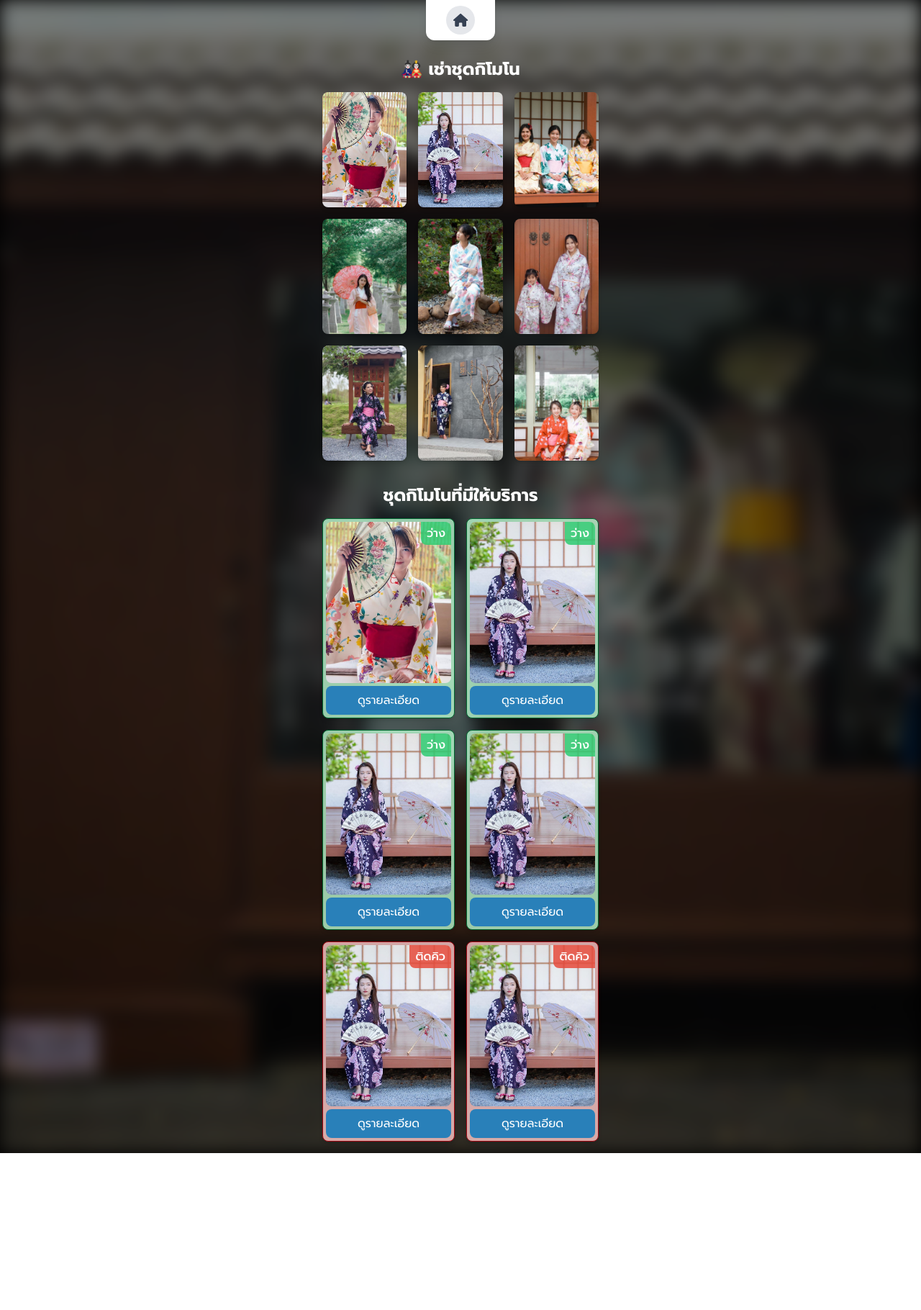
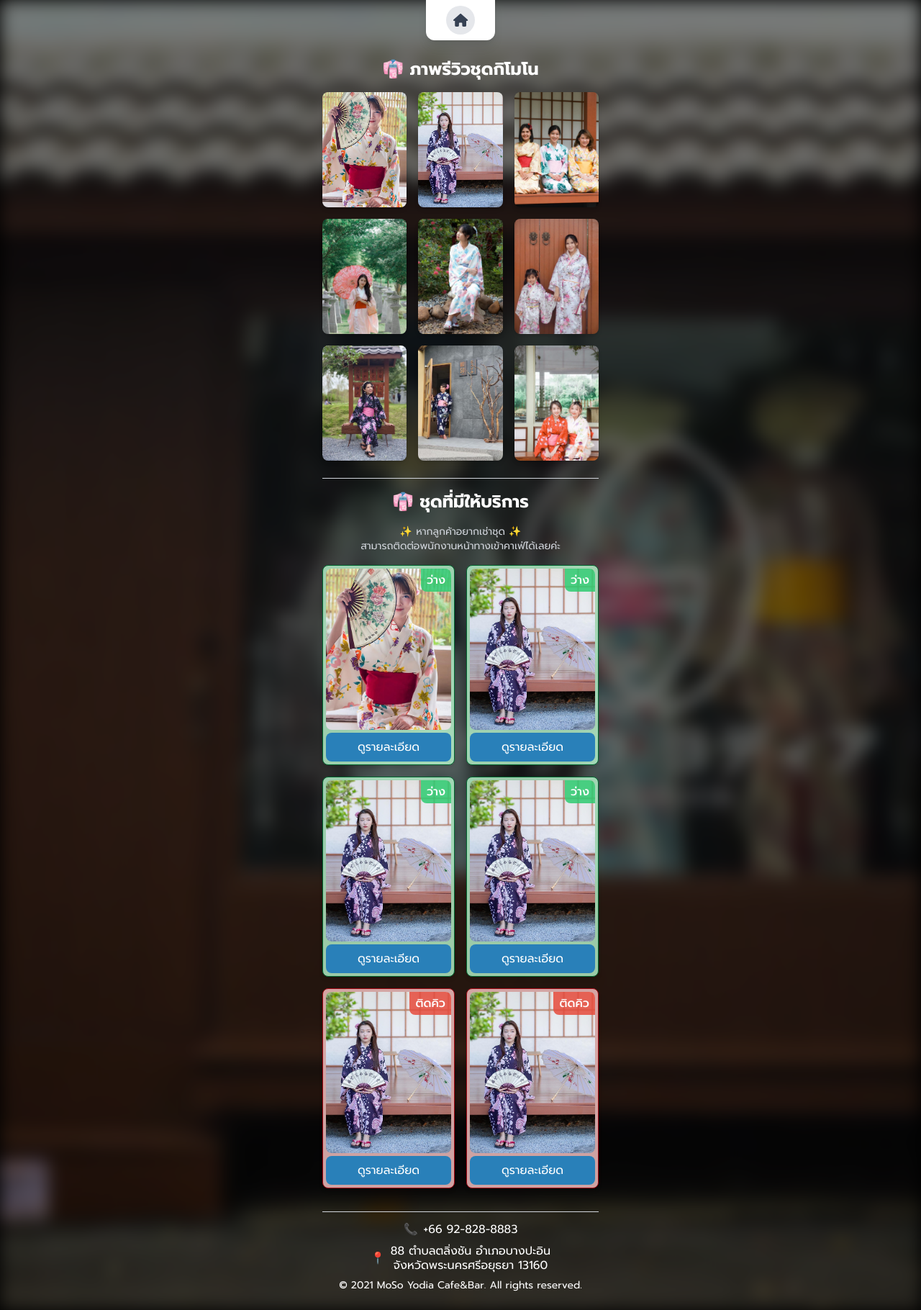
Before and after one commit to Chirawattt/mosoyodia-costume-rental, a React (Vite) app: page /kimono in a window 1280 px wide. Shown: the whole page at 72% size. Before the commit the page ends 1602 px from the top, so only its background shows below. Built offline with nearby package versions, Linux system fonts and the light colour scheme.

Commit message:
[Added] - draggable attribute to Review Component [Update] - Footer Component into Home Component and Kimono Component

```diff
--- a/src/assets/data/kimono.js
+++ b/src/assets/data/kimono.js
@@ -24,6 +24,9 @@ export const kimonoItems = [
       "/img/kimono/kimonoReview1.png",
       "/img/kimono/kimonoReview2.png",
       "/img/kimono/kimonoReview3.png",
+      "/img/kimono/kimonoReview4.png",
+      "/img/kimono/kimonoReview5.png",
+      "/img/kimono/kimonoReview6.png",
     ],
   },
   {
--- /dev/null
+++ b/src/components/Footer.jsx
@@ -0,0 +1,25 @@
+const Footer = () => {
+  return (
+    <>
+      {/* ที่อยู่และเบอร์โทร - Always at the Bottom */}
+      <div className="w-full px-4 pb-2 text-center text-white font-[Prompt] z-10 pt-3">
+        <p className="flex items-center justify-center space-x-2 mb-2">
+          <span>📞</span> <span>+66 92-828-8883</span>
+        </p>
+        <p className="flex items-center justify-center space-x-2 leading-tight">
+          <span>📍</span>
+          <span>
+            88 ตำบลตลิ่งชัน อำเภอบางปะอิน
+            <br />
+            จังหวัดพระนครศรีอยุธยา 13160
+          </span>
+        </p>
+        <p className="mt-2 text-sm">
+          © 2021 MoSo Yodia Cafe&Bar. All rights reserved.
+        </p>
+      </div>
+    </>
+  );
+};
+
+export default Footer;
--- /dev/null
+++ b/src/components/ImagePreviewModal.jsx
@@ -0,0 +1,23 @@
+const ImagePreviewModal = ({ image, onClose }) => {
+  if (!image) return null; // ถ้าไม่มีรูปภาพให้ไม่แสดงอะไรเลย
+
+  return (
+    <div
+      className="fixed inset-0 flex flex-col items-center justify-center bg-black/80 z-50"
+      onClick={onClose}
+    >
+      <img
+        src={image}
+        alt="Preview Product"
+        className="max-w-full max-h-full rounded-lg shadow-lg"
+        draggable={false}
+      />
+      {/* คำอธิบายกดที่รูปอีกครั้งเพื่อปิดหน้าต่างนี้ */}
+      <p className=" text-white text-sm bg-black/50 p-1 rounded-lg cursor-pointer mt-5">
+        กดที่รูปเพื่อปิดหน้าต่างนี้
+      </p>
+    </div>
+  );
+};
+
+export default ImagePreviewModal;
--- a/src/components/ProductDetailModal.jsx
+++ b/src/components/ProductDetailModal.jsx
@@ -1,17 +1,33 @@
+import { useState } from "react";
 import { FontAwesomeIcon } from "@fortawesome/react-fontawesome";
 import { faTimes } from "@fortawesome/free-solid-svg-icons";
+import ImagePreviewModal from "./ImagePreviewModal";
 
 const ProductDetailModal = ({ product, onClose }) => {
+  const [previewImage, setPreviewImage] = useState(null);
+
   if (!product) return null; // ถ้าไม่มีสินค้าให้แสดง Modal ไม่ต้องแสดงอะไรเลย
 
   return (
-    <div className="fixed inset-0 flex items-center justify-center bg-black/80 z-50 p-4">
-      <div className="bg-white p-3 rounded-lg max-w-lg w-full shadow-lg relative text-left">
+    <>
+      <div
+        className="fixed inset-0 flex items-center justify-center bg-black/80 z-50 p-4 min-h-dvh "
+        onClick={onClose}
+      >
+        <div
+          className="bg-white p-3 rounded-lg max-w-lg w-full shadow-lg relative text-left max-h-[82vh] overflow-auto"
+          style={{
+            scrollbarWidth: "thin",
+            scrollbarColor: "#b0b0b0 transparent",
+          }}
+          onClick={(e) => e.stopPropagation()}
+        >
           {/* รูปภาพสินค้า */}
           <img
             src={product.image}
             alt={product.name}
-          className="w-full h-64 object-cover rounded-md mb-4"
+            className="w-full h-64 object-cover rounded-md mb-4 cursor-pointer"
+            onClick={() => setPreviewImage(product.image)}
           />
 
           {/* รายละเอียดสินค้า */}
@@ -68,15 +84,19 @@ const ProductDetailModal = ({ product, onClose }) => {
               <h3 className="text-lg font-semibold text-gray-700">
                 🔥 รีวิวจากลูกค้า:
               </h3>
-            <div className="grid grid-cols-3 gap-2 mt-2">
+              <div className="overflow-hidden relative mt-2">
+                <div className="flex overflow-x-auto gap-2 scrollbar-hide">
                   {product.reviewImages.map((img, index) => (
                     <img
                       key={index}
                       src={img}
                       alt={`Customer Review ${index + 1}`}
-                  className="w-full h-20 object-cover rounded-md shadow-md"
+                      className="w-24 h-24 object-cover rounded-md shadow-md shrink-0"
+                      onClick={() => setPreviewImage(img)}
+                      draggable={false}
                     />
                   ))}
+                </div>
               </div>
             </div>
           )}
@@ -90,6 +110,13 @@ const ProductDetailModal = ({ product, onClose }) => {
           </button>
         </div>
       </div>
+
+      {/* สำหรับแสดงรูปภาพใหญ่ให้เต็มจอ */}
+      <ImagePreviewModal
+        image={previewImage}
+        onClose={() => setPreviewImage(null)}
+      />
+    </>
   );
 };
 
--- a/src/components/ReviewImageModal.jsx
+++ b/src/components/ReviewImageModal.jsx
@@ -57,6 +57,7 @@ const ReviewImageModal = ({
         }`}
         alt="Preview"
         draggable="false"
+        onClick={(e) => e.stopPropagation()} // ป้องกันการปิด Modal ขณะกดที่รูป
       />
 
       {/* ปุ่มถัดไป */}
--- a/src/components/Reviews.jsx
+++ b/src/components/Reviews.jsx
@@ -6,6 +6,7 @@ export default function Reviews({ src, alt, setSelectedIndex, index }) {
         alt={alt}
         className="w-full h-40 object-cover rounded-lg cursor-pointer shadow-md hover:shadow-xl hover:scale-120 transition-transform duration-300"
         onClick={() => setSelectedIndex(index)}
+        draggable="false"
       />
     </>
   );
--- a/src/pages/Home.jsx
+++ b/src/pages/Home.jsx
@@ -1,13 +1,15 @@
+import Footer from "../components/Footer";
+
 const Home = () => {
   const homeBtnDatas = [
-    { text: "🎎 เช่าชุดกิโมโน", href: "/kimono", color: "#e74c3c" },
-    { text: "👘 เช่าชุดยูกาตะ", href: "/yukata", color: "#278fd4" },
+    { text: "👘 เช่าชุดกิโมโน", href: "/kimono", color: "#e74c3c" },
+    { text: "🎎 เช่าชุดยูกาตะ", href: "/yukata", color: "#278fd4" },
     { text: "🎭 เช่าชุดคอสเพลย์", href: "/cosplay", color: "#9b59b6" },
   ];
 
   return (
     <>
-      <div className="relative flex flex-col items-center justify-between min-h-[100dvh] sm:min-h-screen bg-black">
+      <div className="relative flex flex-col items-center justify-between min-h-dvh sm:min-h-screen bg-black">
         {/* ภาพพื้นหลังเบลอ */}
         <img
           src="/img/HomeBG.png"
@@ -49,23 +51,8 @@ const Home = () => {
           </div>
         </div>
 
-        {/* ที่อยู่และเบอร์โทร - Always at the Bottom */}
-        <div className="w-full px-4 pb-2 text-center text-white font-[Prompt] z-10 pt-3">
-          <p className="flex items-center justify-center space-x-2 mb-2">
-            <span>📞</span> <span>+66 92-828-8883</span>
-          </p>
-          <p className="flex items-center justify-center space-x-2 leading-tight">
-            <span>📍</span>
-            <span>
-              88 ตำบลตลิ่งชัน อำเภอบางปะอิน
-              <br />
-              จังหวัดพระนครศรีอยุธยา 13160
-            </span>
-          </p>
-          <p className="mt-2 text-sm">
-            © 2021 MoSo Yodia Cafe&Bar. All rights reserved.
-          </p>
-        </div>
+        {/* ส่วนท้าย */}
+        <Footer />
       </div>
     </>
   );
--- a/src/pages/Kimono.jsx
+++ b/src/pages/Kimono.jsx
@@ -1,10 +1,11 @@
 import { useState } from "react";
+import { Link } from "react-router-dom";
+import Reviews from "../components/Reviews";
+import Product from "../components/Product";
+import Footer from "../components/Footer";
 import { FontAwesomeIcon } from "@fortawesome/react-fontawesome";
 import { kimonoReviews, kimonoItems } from "../assets/data/kimono";
 import { faHome } from "@fortawesome/free-solid-svg-icons";
-import Reviews from "../components/Reviews";
-import Product from "../components/Product";
-import { Link } from "react-router-dom";
 import ReviewImageModal from "../components/ReviewImageModal";
 
 function Kimono() {
@@ -44,7 +45,8 @@ function Kimono() {
         </Link>
       </nav>
 
-      <div className="relative flex items-center justify-center min-h-[100dvh] sm:min-h-screen bg-black p-4 pt-20">
+      {/* ส่วนหลัก */}
+      <div className="relative flex flex-col items-center justify-center min-h-dvh sm:min-h-screen bg-black p-4 pt-20">
         {/* ภาพพื้นหลังเบลอ */}
         <img
           src="/img/HomeBG.png"
@@ -54,9 +56,9 @@ function Kimono() {
         {/* ส่วนเนื้อหาตรงกลาง */}
         <div className="relative flex flex-col items-center justify-center z-10 text-center w-full max-w-sm font-[Prompt]">
           {/* รีวิวการใช้จริง */}
-          <section className="mb-8 w-full">
+          <section className="mb-2 w-full">
             <h2 className="text-2xl font-bold text-[#ffffff] text-center mb-4">
-              🎎 เช่าชุดกิโมโน
+              👘 ภาพรีวิวชุดกิโมโน
             </h2>
             <div className="grid grid-cols-2 md:grid-cols-3 gap-4">
               {kimonoReviews.map((review, index) => (
@@ -71,11 +73,19 @@ function Kimono() {
             </div>
           </section>
 
+          {/* Divider ด้านบน */}
+          <hr className="w-full border-gray-300 my-4" />
+
           {/* รายการชุดกิโมโน */}
           <section className="w-full">
             <h2 className="text-2xl font-bold text-[#ffffff] text-center mb-4">
-              ชุดกิโมโนที่มีให้บริการ
+              👘 ชุดที่มีให้บริการ
             </h2>
+            <p className="text-sm text-gray-300 text-center mb-4">
+              ✨ หากลูกค้าอยากเช่าชุด ✨
+              <br />
+              สามารถติดต่อพนักงานหน้าทางเข้าคาเฟ่ได้เลยค่ะ
+            </p>
             <div className="grid grid-cols-2 gap-4">
               {kimonoItems.map((item) => (
                 <Product
@@ -93,6 +103,12 @@ function Kimono() {
               ))}
             </div>
           </section>
+
+          {/* Divider ด้านบน */}
+          <hr className="w-full border-gray-300 mt-8" />
+
+          {/* ส่วนท้าย */}
+          <Footer />
         </div>
       </div>
 
```
Lines whose indentation alone changed are shown as unchanged.
